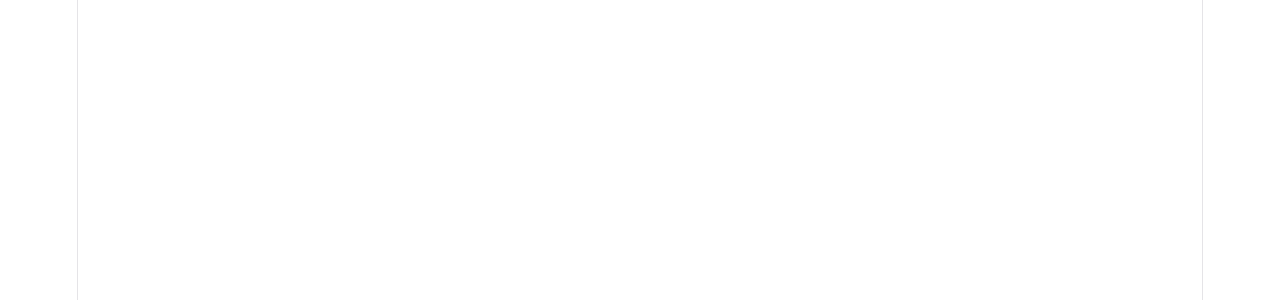
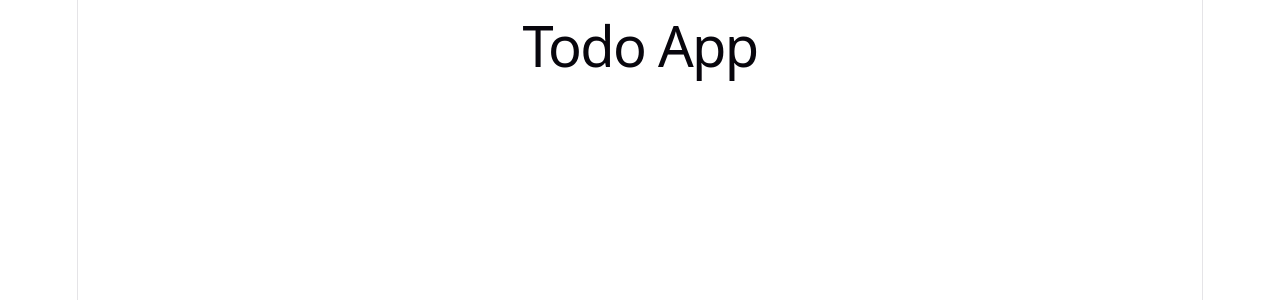
Before and after one commit to fdiallo/Lab10-3-Context-API-Implementation, a React (Vite) app: page / in a window 1280 px wide. Shown: the top 300 px of the page. Built offline with nearby package versions, Linux system fonts and the light colour scheme.

Commit message:
Implemented provider

```diff
--- a/src/App.tsx
+++ b/src/App.tsx
@@ -1,11 +1,30 @@
+import { TodoProvider, useTodos } from "./components/ToDoContext";
+import { TodoItem } from "./components/ToDoItem";
 
 
-function App() {
+const TodoList = () => {
+  const { todos, filter } = useTodos();
+
+  const filteredTodos = todos.filter(t => {
+    if (filter === 'active') return !t.completed;
+    if (filter === 'completed') return t.completed;
+    return true;
+  });
+
   return (
-    <>
+    <ul>
+      {filteredTodos.map(todo => <TodoItem key={todo.id} todo={todo} />)}
+    </ul>
+  );
+};
 
-    </>
-  )
+export default function App() {
+  return (
+    <TodoProvider>
+      <div className="container">
+        <h1>Todo App</h1>
+        <TodoList />
+      </div>
+    </TodoProvider>
+  );
 }
-
-export default App
--- a/src/components/ToDoContext.tsx
+++ b/src/components/ToDoContext.tsx
@@ -1,11 +1,61 @@
-import { createContext, useContext } from 'react';
-import type { TodoContextType } from '../types';
+import { createContext, useContext, useState, useEffect } from 'react';
+import type { FilterType, Todo, TodoContextType } from '../types';
 
 
-const TodoContext = createContext<TodoContextType| undefined>(undefined);
+const TodoContext = createContext<TodoContextType | undefined>(undefined);
+
+export const TodoProvider = ({ children }) => {
+  const [todos, setTodos] = useState<Todo[]>(() => {
+    const saved = localStorage.getItem('todos');
+    return saved ? JSON.parse(saved) : [];
+  });
+
+  const [filter, setFilter] = useState<FilterType>('all');
+  const [darkMode, setDarkMode] = useState(() => {
+    const savedTheme = localStorage.getItem('theme');
+    return savedTheme === 'dark';
+  });
+
+  useEffect(() => {
+    localStorage.setItem('todos', JSON.stringify(todos));
+  }, [todos]);
+
+  useEffect(() => {
+    localStorage.setItem('theme', darkMode ? 'dark' : 'light');
+    document.body.className = darkMode ? 'dark-mode' : 'light-mode';
+  }, [darkMode]);
+
+  const addTodo = (text: string) => {
+    const newTodo = { id: crypto.randomUUID(), text, completed: false };
+    setTodos([...todos, newTodo]);
+  };
+
+  const deleteTodo = (id: string) => setTodos(todos.filter(t => t.id !== id));
+
+  const toggleTodo = (id: string) => {
+    setTodos(todos.map(t => t.id === id ? { ...t, completed: !t.completed } : t));
+  };
+
+  const editTodo = (id: string, newText: string) => {
+    setTodos(todos.map(t => t.id === id ? { ...t, text: newText } : t));
+  };
+
+  const remainingCount = todos.filter(t => !t.completed).length;
+
+  const toggleTheme = () => setDarkMode(!darkMode);
+
+  return (
+    <TodoContext.Provider value={{
+      todos, filter, darkMode, addTodo, deleteTodo,
+      toggleTodo, editTodo, setFilter, toggleTheme, remainingCount
+    }}>
+      {children}
+    </TodoContext.Provider>
+  );
+};
 
 export const useTodos = () => {
   const context = useContext(TodoContext);
-  if (!context) throw new Error("useTodos must be used within a provider");
+  if (!context) throw new Error("useTodos must be used within TodoProvider");
   return context;
 };
--- a/src/components/ToDoItem.tsx
+++ b/src/components/ToDoItem.tsx
@@ -1,7 +1,6 @@
 import { useState } from "react";
+import type { Todo } from "../types";
 import { useTodos } from "./ToDoContext";
-import type { Todo } from "../types";
-
 
 export const TodoItem = ({ todo }: { todo: Todo }) => {
   const { toggleTodo, deleteTodo, editTodo } = useTodos();
```
